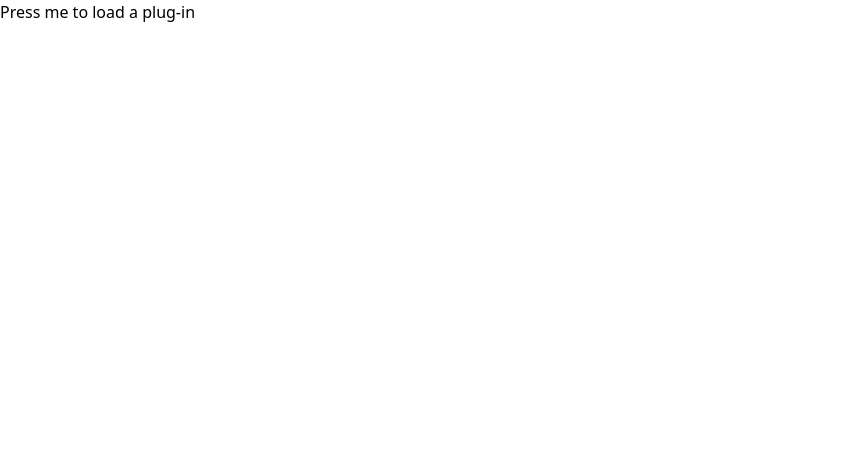
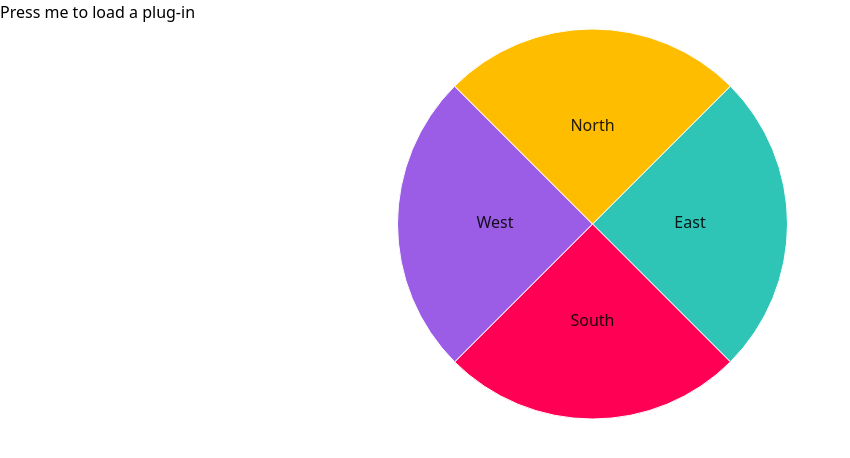
Before and after one commit to iZackk26/Tickets-Manager, a React (Vite) app in the folder Client/: page / in a window 1280 px wide. Shown: the top 458 px of the page, without its empty margins (0-850 px from the left). Built offline with nearby package versions, Linux system fonts and the light colour scheme; no server answers.

Commit message:
fix: home page first approach

```diff
--- a/Client/src/App.tsx
+++ b/Client/src/App.tsx
@@ -1,42 +1,15 @@
-import { useState, useEffect } from 'react';
-import DynamicPluginLoader from './DinamicPluginLoader';
-import AxiosService from './classes/AxiosService';
-import ROUTES from './constants/routes';
+import { BrowserRouter, Routes, Route } from 'react-router-dom';
+import Home from './pages/Home';
+import Category from './pages/Category';
 
 function App() {
-  const apiService = AxiosService.getInstance();
-  const [loadPlugin, setLoadPlugin] = useState(false);
-
-  const handleButtonClick = () => {
-    setLoadPlugin(!loadPlugin);
-  };
-
-  const fetchData = async () => {
-    try {
-      const response = await apiService.get(ROUTES.availableSeats);
-      console.log('Datos recibidos:', response.data);
-    } catch (error) {
-      console.error('Error al obtener datos:', error);
-    }
-  };
-
-  useEffect(() => {
-    fetchData();
-  }, [])
-
   return (
-    <div className="flex items-center justify-center w-screen h-screen">
-      <div>
-        <button
-          className="px-2 py-1 bg-red-500 rounded-xl overflow-hidden"
-          onClick={handleButtonClick}
-        >
-          Press me to load a plug-in
-        </button>
-
-        {loadPlugin && <DynamicPluginLoader />}
-      </div>
-    </div>
+    <BrowserRouter>
+      <Routes>
+        <Route path="/" element={<Home />} />
+        <Route path="/category" element={<Category />} />
+      </Routes>
+    </BrowserRouter>
   );
 }
 
--- /dev/null
+++ b/Client/src/components/Test.tsx
@@ -0,0 +1,36 @@
+import { PieChart } from '@mui/x-charts/PieChart';
+import stadiumZones from './webUsageStats';
+import { useNavigate } from 'react-router-dom';
+
+export default function PieActiveArc() {
+  const navigate = useNavigate();
+  const handleArcClick = (event: any) => {
+    const zoneIndex = Array.from(event.target.parentNode.children).indexOf(event.target);
+    const zone = stadiumZones[zoneIndex];
+    console.log(zone.label.toLowerCase());
+  };
+
+  return (
+    <PieChart
+      series={[
+        {
+          startAngle: 45,
+          endAngle: 405,
+          data: stadiumZones,
+          highlightScope: { fade: 'global', highlight: 'item' },
+          faded: { innerRadius: 0, additionalRadius: -30, color: 'gray' },
+          arcLabel: 'label',
+        },
+
+      ]}
+      slotProps={{
+        legend: { hidden: true },
+        pieArc: {
+          onClick: handleArcClick,
+          cursor: "pointer"
+        }
+      }}
+      height={400}
+    />
+  );
+}
--- /dev/null
+++ b/Client/src/components/webUsageStats.ts
@@ -0,0 +1,27 @@
+import { Link } from "react-router-dom";
+
+const stadiumZones = [
+  {
+    label: 'East',
+    value: 25,
+    color: "#2ec4b6"
+  },
+  {
+    label: 'South',
+    value: 25,
+    color: "#ff0054"
+  },
+  {
+    label: 'West',
+    value: 25,
+    color: "#9b5de5",
+  },
+
+  {
+    label: 'North',
+    value: 25,
+    color: "#ffbd00"
+  },
+];
+
+export default stadiumZones;
--- /dev/null
+++ b/Client/src/pages/Category.tsx
@@ -0,0 +1,10 @@
+
+function Category() {
+  return (
+    <div>
+      Hello
+    </div>
+  )
+}
+
+export default Category;
--- /dev/null
+++ b/Client/src/pages/Home.tsx
@@ -0,0 +1,45 @@
+import { useState, useEffect } from 'react';
+import DynamicPluginLoader from '../DinamicPluginLoader';
+import AxiosService from '../classes/AxiosService';
+import ROUTES from '../constants/routes';
+import SimpleCharts from '../components/Test';
+
+function Home() {
+  const apiService = AxiosService.getInstance();
+  const [loadPlugin, setLoadPlugin] = useState(false);
+
+  const handleButtonClick = () => {
+    setLoadPlugin(!loadPlugin);
+  };
+
+  const fetchData = async () => {
+    try {
+      const response = await apiService.get(ROUTES.availableSeats);
+      console.log('Datos recibidos:', response.data);
+    } catch (error) {
+      console.error('Error al obtener datos:', error);
+    }
+  };
+
+  useEffect(() => {
+    fetchData();
+  }, [])
+
+  return (
+    <div className="flex items-center justify-center w-screen h-screen">
+      <div>
+        <button
+          className="px-2 py-1 bg-red-500 rounded-xl overflow-hidden"
+          onClick={handleButtonClick}
+        >
+          Press me to load a plug-in
+        </button>
+
+        {loadPlugin && <DynamicPluginLoader />}
+      </div>
+      <SimpleCharts />
+    </div>
+  );
+}
+
+export default Home;
```
Also changed, not shown: Client/package.json (+6 -1 lines), 1 other file (tests, documents, lock files or other folders).
